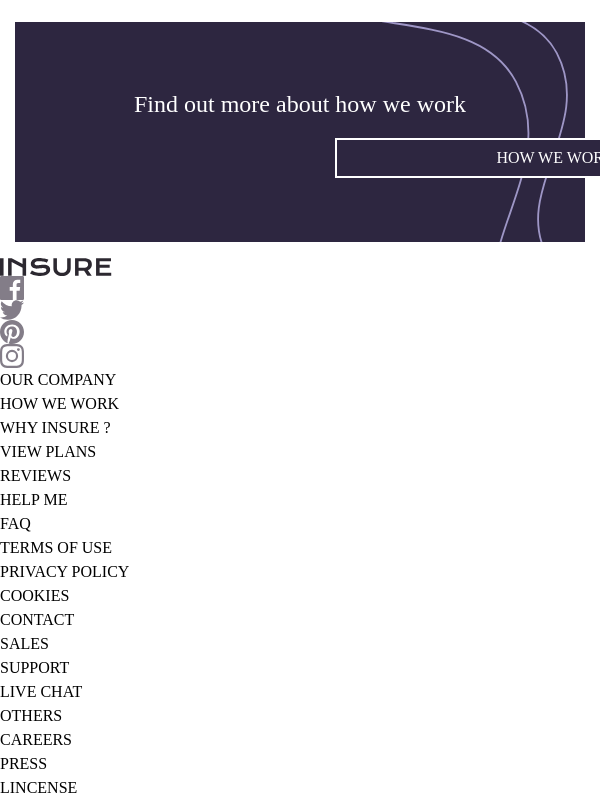
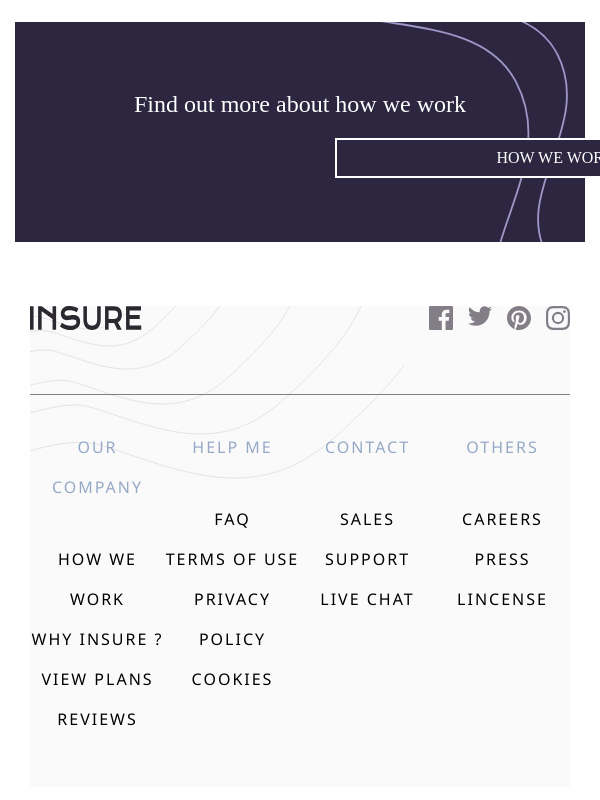
Before and after one commit to ukeje71/Real-estate, a plain HTML site: page index.html in a window 600 px wide. Shown: the part 1860-2660 px from the top of the page. Drawn offline with Linux system fonts and the light colour scheme.

Commit message:
feature :completed footer for all screens

```diff
--- a/index.html
+++ b/index.html
@@ -88,16 +88,17 @@
         <div class="conac">
           <img src="images/logo.svg" alt="Company-logo">
           <span class="media">
-            <img src="images/icon-facebook.svg" alt="Facebook-svg">
-            <img src="images/icon-twitter.svg" alt="icon-twitter">
-            <img src="images/icon-pinterest.svg" alt="icon-pinterest">
-            <img src="images/icon-instagram.svg" alt="icon-instagram">
+            <a class="link" href="https://www.facebook.com/profile.php?id=100092532492898" target="blank 2"><img src="images/icon-facebook.svg" alt="Facebook-svg"></a>
+            <a class="link" href="https://github.com/ukeje71"target="blank3"><img src="images/icon-twitter.svg" alt="icon-twitter"></a>
+            <a class="link" href="https://www.facebook.com/profile.php?id=100092532492898" target="blank 2"><img src="images/icon-pinterest.svg" alt="icon-pinterest"></a>
+            <a class="link" href="https://www.linkedin.com/in/ukeje-isaac-7280a1332?lipi=urn%3Ali%3Apage%3Ad_flagship3_profile_view_base_contact_details%3B0qnIOQ9VSb2cZfIaI7fRbQ%3D%3D"
+            target="blank"><img src="images/icon-instagram.svg" alt="icon-instagram"></a>
           </span>
         </div>
         <div class="line3"></div>
         <div class="contact-list">
           <span>
-            <p>OUR COMPANY</p>
+            <p class="top">OUR COMPANY</p>
             <p>HOW WE WORK</p>
             <p>WHY INSURE ?</p>
             <p>VIEW PLANS</p>
@@ -105,7 +106,7 @@
           </span>
 
           <span>
-             <p>HELP ME</p>
+             <p class="top">HELP ME</p>
              <p>FAQ</p>
              <p>TERMS OF USE</p>
              <p>PRIVACY POLICY</p>
@@ -113,14 +114,14 @@
           </span>
 
           <span>
-            <p>CONTACT</p>
+            <p class="top">CONTACT</p>
             <p>SALES</p>
             <p>SUPPORT</p>
             <p>LIVE CHAT</p>
           </span>
 
           <span>
-            <p>OTHERS</p>
+            <p class="top">OTHERS</p>
             <p>CAREERS</p>
             <p>PRESS</p>
             <p>LINCENSE</p>
--- a/temp.css
+++ b/temp.css
@@ -186,8 +186,10 @@ nav .button:hover{
 footer{
 width: 90%;
 margin: 0 auto;
+padding-bottom: 3rem;
 background-image: url(images/bg-pattern-footer-desktop.svg);
 background-repeat: no-repeat;
+background-color: var(--neutral-very-light-gray);
 }
 
   footer .conac{
@@ -204,7 +206,7 @@ background-repeat: no-repeat;
 }
 .line3{
     width: 100% ;
-    height: 2px ;
+    height: 1px ;
     background-color: var(--neutral-dark-grayish-violet);
 
 }
@@ -212,6 +214,16 @@ footer .contact-list{
 display: grid;
 grid-template-columns: repeat(4,1fr);
 margin-top: 2rem;
+}
+
+footer .top{
+    margin-bottom: 2rem;
+    color: var(--primary-grayish-blue);
+}
+
+footer p{
+font-family: 'Segoe UI', Tahoma, Geneva, Verdana, sans-serif;
+letter-spacing: 2px;
 }
   }
 /* RESPONSIVENESS FOR TABLET SCREENS */
@@ -374,6 +386,49 @@ margin-top: 2rem;
   color: var(--neutral-very-dark-violet);
   }
 
+
+  footer{
+    width: 90%;
+    margin: 0 auto;
+    padding-bottom: 3rem;
+    background-image: url(images/bg-pattern-footer-desktop.svg);
+    background-repeat: no-repeat;
+    background-color: var(--neutral-very-light-gray);
+    }
+
+      footer .conac{
+        display: flex;
+        justify-content: space-between;
+        margin-top: 4rem;
+        font-size: 2em;
+        margin-bottom: 4rem;
+      }
+
+      footer .media{
+        display: flex;
+        gap: 15px;
+    }
+    .line3{
+        width: 100% ;
+        height: 1px ;
+        background-color: var(--neutral-dark-grayish-violet);
+
+    }
+    footer .contact-list{
+    display: grid;
+    grid-template-columns: repeat(4,1fr);
+    margin-top: 2rem;
+    }
+
+    footer .top{
+        margin-bottom: 2rem;
+        color: var(--primary-grayish-blue);
+    }
+
+    footer p{
+    font-family: 'Segoe UI', Tahoma, Geneva, Verdana, sans-serif;
+    letter-spacing: 2px;
+    }
   }
 
 
@@ -435,7 +490,7 @@ margin-top: 2rem;
     .bar {
         height: 3px;
         width: 20px;
-        background-color: #000000;
+        background-color: #111111;
         margin: 5px 0;
         transition: 0.3s ease;
     }
@@ -443,14 +498,17 @@ margin-top: 2rem;
     /* Hamburger Animation */
     .menu-bar.menu-open .bar:nth-child(1) {
         transform: translateY(8px) rotate(45deg);
+        background-color: #fff;
     }
 
     .menu-bar.menu-open .bar:nth-child(2) {
         opacity: 0;
+        background-color: #fff;
     }
 
     .menu-bar.menu-open .bar:nth-child(3) {
         transform: translateY(-18px) rotate(-45deg);
+        background-color:#fff ;
     }
 
     .brief-Intro{
@@ -551,4 +609,48 @@ background-color: #fff;
 color: var(--neutral-very-dark-violet);
 }
 
+
+footer{
+    width: 90%;
+    margin: 0 auto;
+    padding-bottom: 3rem;
+    background-image: url(images/bg-pattern-footer-mobile.svg);
+    background-repeat: no-repeat;
+    background-color: var(--neutral-very-light-gray);
+    }
+
+      footer .conac{
+        display: flex;
+        justify-content: space-between;
+        margin-top: 4rem;
+        font-size: 2em;
+        margin-bottom: 4rem;
+      }
+
+      footer .media{
+        display: flex;
+        gap: 15px;
+    }
+    .line3{
+        width: 100% ;
+        height: 1px ;
+        background-color: var(--neutral-dark-grayish-violet);
+
+    }
+    footer .contact-list{
+    display: grid;
+   text-align: center;
+    margin-top: 2rem;
+    line-height: 2.5rem;
+    }
+
+    footer .top{
+        margin-bottom: 2rem;
+        color: var(--primary-grayish-blue);
+    }
+
+    footer p{
+    font-family: 'Segoe UI', Tahoma, Geneva, Verdana, sans-serif;
+    letter-spacing: 2px;
+    }
   }
```
